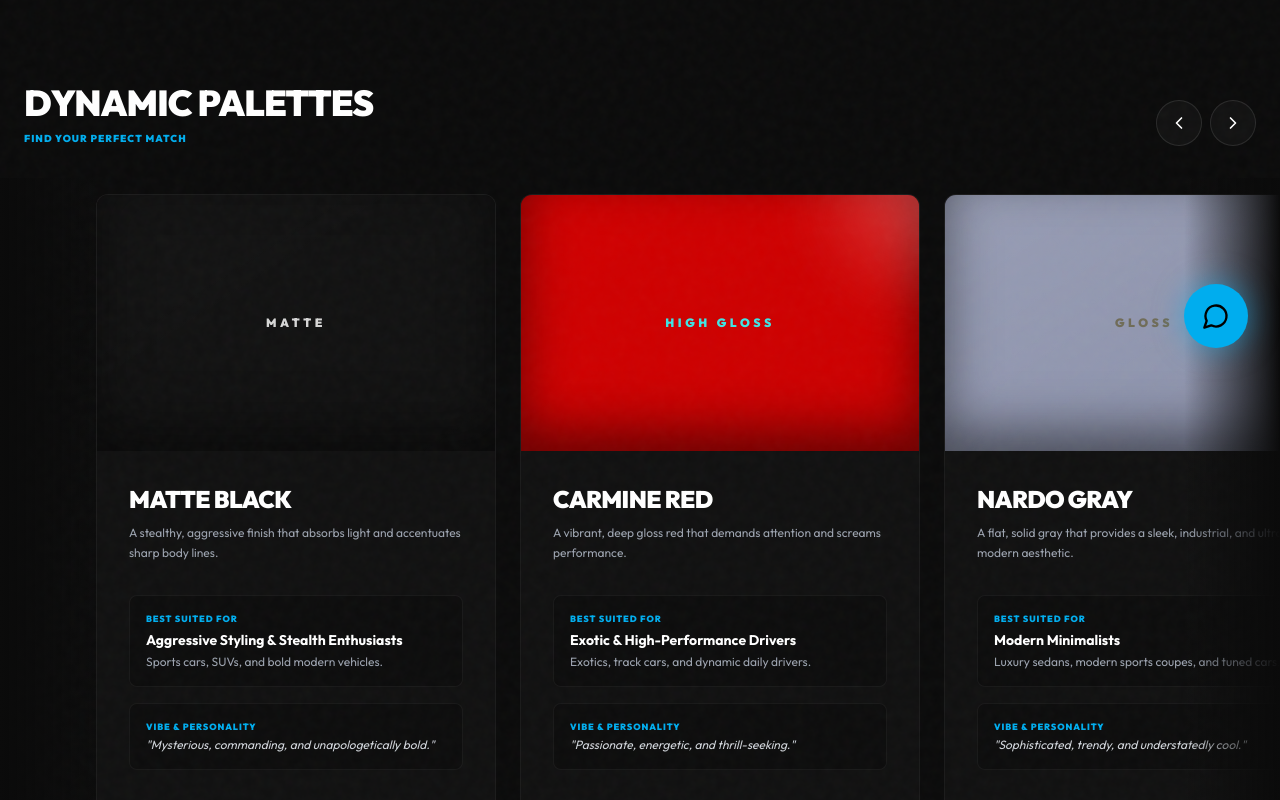
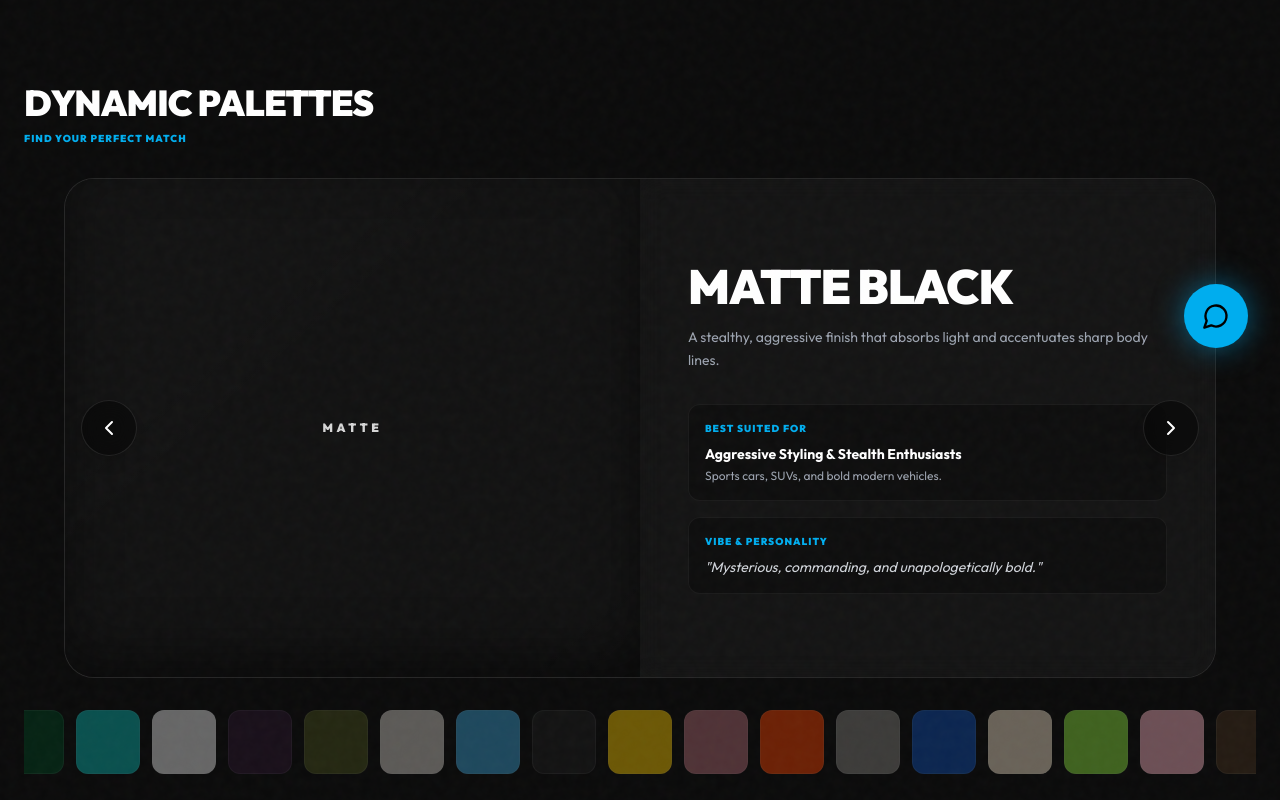
Before and after one commit to aadiraj1/st, a React (Vite) app: page /colour-ppf in a window 1280 px wide. Shown: the part 420-1220 px from the top of the page. Built offline with nearby package versions, Linux system fonts and the light colour scheme.

Commit message:
Describe your changes

```diff
--- a/src/pages/ColourPPF.jsx
+++ b/src/pages/ColourPPF.jsx
@@ -1,5 +1,5 @@
-import React, { useRef } from 'react';
-import { motion, useScroll, useTransform } from 'framer-motion';
+import React, { useRef, useState, useEffect } from 'react';
+import { motion, AnimatePresence, useScroll, useTransform } from 'framer-motion';
 import { Link, useNavigate } from 'react-router-dom';
 import { ChevronLeft, ChevronRight, ShieldCheck, Droplets, Sun, Layers, ArrowRight } from 'lucide-react';
 
@@ -268,16 +268,23 @@ const ColourPPF = () => {
   const scrollRef = useRef(null);
   const navigate = useNavigate();
 
-  const scrollLeft = () => {
-    if (scrollRef.current) {
-      scrollRef.current.scrollBy({ left: -300, behavior: 'smooth' });
-    }
-  };
+  const [activeIndex, setActiveIndex] = useState(0);
+  const [isLoading, setIsLoading] = useState(false);
 
-  const scrollRight = () => {
-    if (scrollRef.current) {
-      scrollRef.current.scrollBy({ left: 300, behavior: 'smooth' });
-    }
+  const navigateToPalette = (newIndex) => {
+    if (isLoading || newIndex === activeIndex) return;
+
+    let safeIndex = newIndex;
+    if (newIndex < 0) safeIndex = colorPalettes.length - 1;
+    if (newIndex >= colorPalettes.length) safeIndex = 0;
+
+    setIsLoading(true);
+
+    // Simulate network delay
+    setTimeout(() => {
+      setActiveIndex(safeIndex);
+      setIsLoading(false);
+    }, 800);
   };
 
   const handleOrder = () => {
@@ -307,111 +314,141 @@ const ColourPPF = () => {
 
       {/* Interactive Palettes */}
       <section className="mb-24 relative">
-        <div className="container mx-auto px-4 md:px-6 mb-8 flex justify-between items-end">
-          <div>
-            <h3 className="text-2xl md:text-4xl font-black uppercase tracking-tight">Dynamic Palettes</h3>
-            <p className="text-accent text-[10px] font-black uppercase tracking-widest mt-2">Find your perfect match</p>
-          </div>
-          <div className="flex gap-2 hidden md:flex">
-            <button onClick={scrollLeft} className="p-3 border border-white/10 hover:border-accent hover:text-accent transition-colors rounded-full bg-secondary/50">
-              <ChevronLeft size={20} />
-            </button>
-            <button onClick={scrollRight} className="p-3 border border-white/10 hover:border-accent hover:text-accent transition-colors rounded-full bg-secondary/50">
-              <ChevronRight size={20} />
-            </button>
-          </div>
+        <div className="container mx-auto px-4 md:px-6 mb-8 text-center md:text-left">
+          <h3 className="text-2xl md:text-4xl font-black uppercase tracking-tight">Dynamic Palettes</h3>
+          <p className="text-accent text-[10px] font-black uppercase tracking-widest mt-2">Find your perfect match</p>
         </div>
 
-        {/* Mobile Swipe Container */}
-        <div className="relative w-full">
-          {/* Fading Edges */}
-          <div className="absolute left-0 top-0 bottom-0 w-8 md:w-24 bg-gradient-to-r from-primary to-transparent z-10 pointer-events-none" />
-          <div className="absolute right-0 top-0 bottom-0 w-8 md:w-24 bg-gradient-to-l from-primary to-transparent z-10 pointer-events-none" />
+        <div className="container mx-auto px-4 md:px-6">
+          {/* Main Viewer Area */}
+          <div
+            className="relative w-full max-w-6xl mx-auto h-[650px] md:h-[500px] rounded-[30px] border border-white/10 bg-secondary/30 overflow-hidden"
+            onTouchStart={(e) => {
+               const touch = e.touches[0];
+               window.touchStartX = touch.clientX;
+            }}
+            onTouchEnd={(e) => {
+               const touch = e.changedTouches[0];
+               const diffX = window.touchStartX - touch.clientX;
+               if (diffX > 50) navigateToPalette(activeIndex + 1);
+               else if (diffX < -50) navigateToPalette(activeIndex - 1);
+            }}
+          >
 
-          <div
-            ref={scrollRef}
-            className="flex overflow-x-auto snap-x snap-mandatory gap-6 px-4 md:px-24 pb-8 pt-4 hide-scrollbar cursor-grab active:cursor-grabbing"
-            style={{ scrollbarWidth: 'none', msOverflowStyle: 'none' }}
-          >
-            {colorPalettes.map((palette, index) => (
-              <div
-                key={palette.id}
-                className="snap-center shrink-0 w-[85vw] md:w-[400px] bg-secondary/30 border border-white/5 rounded-xl overflow-hidden group hover:border-accent/30 transition-all duration-500 relative"
+            {/* The Palettes */}
+            <AnimatePresence mode="wait">
+              <motion.div
+                key={activeIndex}
+                initial={{ opacity: 0, scale: 0.98 }}
+                animate={{ opacity: isLoading ? 0.3 : 1, scale: 1 }}
+                exit={{ opacity: 0, scale: 1.02 }}
+                transition={{ duration: 0.6, ease: [0.16, 1, 0.3, 1] }}
+                className="absolute inset-0 flex flex-col md:flex-row w-full h-full"
               >
-                {/* Skeleton Loading Background */}
-                <div className="absolute inset-0 bg-secondary/50 animate-pulse -z-10 flex flex-col">
-                  <div className="h-48 md:h-64 bg-white/5 w-full"></div>
-                  <div className="p-6 md:p-8 space-y-4 flex-1">
-                    <div className="h-6 bg-white/10 rounded w-1/2"></div>
-                    <div className="h-4 bg-white/5 rounded w-full"></div>
-                    <div className="h-4 bg-white/5 rounded w-5/6"></div>
-                    <div className="h-20 bg-white/5 rounded w-full mt-6"></div>
-                    <div className="h-16 bg-white/5 rounded w-full"></div>
+                {/* Color Area */}
+                <div
+                  className="w-full md:w-1/2 h-[45%] md:h-full relative flex items-center justify-center overflow-hidden"
+                  style={{ backgroundColor: colorPalettes[activeIndex].color }}
+                >
+                  <div className="absolute inset-0 bg-gradient-to-br from-white/20 to-transparent opacity-50 mix-blend-overlay" />
+                  <div className="absolute inset-0 shadow-[inset_0_-20px_50px_rgba(0,0,0,0.5)]" />
+
+                  {colorPalettes[activeIndex].finish.includes('Gloss') && (
+                    <div className="absolute -top-20 -right-20 w-40 h-40 bg-white/20 blur-2xl rounded-full" />
+                  )}
+
+                  <span className="relative z-10 text-white/90 font-black uppercase tracking-[0.3em] text-xs mix-blend-difference">
+                    {colorPalettes[activeIndex].finish}
+                  </span>
+                </div>
+
+                {/* Info Area */}
+                <div className="w-full md:w-1/2 h-[55%] md:h-full p-6 md:p-12 flex flex-col justify-center bg-secondary/50 backdrop-blur-md">
+                  <h4 className="text-3xl md:text-5xl font-black uppercase tracking-tight mb-4 text-white">
+                    {colorPalettes[activeIndex].name}
+                  </h4>
+                  <p className="text-gray-400 text-sm leading-relaxed mb-6 md:mb-8">
+                    {colorPalettes[activeIndex].description}
+                  </p>
+
+                  <div className="space-y-4">
+                    <div className="bg-primary/50 p-4 border border-white/5 rounded-xl">
+                      <p className="text-[10px] font-black uppercase tracking-widest text-accent mb-2">Best Suited For</p>
+                      <p className="text-sm font-bold text-white mb-1">{colorPalettes[activeIndex].bestFor}</p>
+                      <p className="text-xs text-gray-400">{colorPalettes[activeIndex].vehicles}</p>
+                    </div>
+
+                    <div className="bg-primary/50 p-4 border border-white/5 rounded-xl hidden md:block">
+                      <p className="text-[10px] font-black uppercase tracking-widest text-accent mb-2">Vibe & Personality</p>
+                      <p className="text-sm text-gray-300 italic">"{colorPalettes[activeIndex].personality}"</p>
+                    </div>
                   </div>
                 </div>
+              </motion.div>
+            </AnimatePresence>
 
-                {/* Actual Content - Fades in when scrolled into view */}
+            {/* Global Loading Overlay */}
+            <AnimatePresence>
+              {isLoading && (
                 <motion.div
                   initial={{ opacity: 0 }}
-                  whileInView={{ opacity: 1 }}
-                  viewport={{ once: true, margin: "50px" }}
-                  transition={{ duration: 0.4, ease: "easeOut" }}
-                  className="h-full w-full bg-secondary/30"
+                  animate={{ opacity: 1 }}
+                  exit={{ opacity: 0 }}
+                  className="absolute inset-0 z-50 pointer-events-none flex items-center justify-center bg-black/20 backdrop-blur-[2px]"
                 >
-                  {/* Color Display Area */}
-                  <div
-                    className="h-48 md:h-64 w-full relative flex items-center justify-center overflow-hidden"
-                    style={{ backgroundColor: palette.color }}
-                  >
-                    <div className="absolute inset-0 bg-gradient-to-br from-white/20 to-transparent opacity-50 mix-blend-overlay" />
-                    <div className="absolute inset-0 shadow-[inset_0_-20px_50px_rgba(0,0,0,0.5)]" />
-
-                    {/* Subtle reflections */}
-                    {palette.finish.includes('Gloss') && (
-                      <div className="absolute -top-20 -right-20 w-40 h-40 bg-white/20 blur-2xl rounded-full" />
-                    )}
-
-                    <span className="relative z-10 text-white/90 font-black uppercase tracking-[0.3em] text-xs mix-blend-difference">
-                      {palette.finish}
-                    </span>
-                  </div>
-
-                  {/* Info Area */}
-                  <div className="p-6 md:p-8">
-                    <h4 className="text-2xl font-black uppercase tracking-tight mb-2 group-hover:text-accent transition-colors">{palette.name}</h4>
-                    <p className="text-gray-400 text-xs leading-relaxed mb-6 h-12">{palette.description}</p>
-
-                    <div className="space-y-4">
-                      <div className="bg-primary/50 p-4 border border-white/5 rounded-lg">
-                        <p className="text-[9px] font-black uppercase tracking-widest text-accent mb-1">Best Suited For</p>
-                        <p className="text-sm font-bold">{palette.bestFor}</p>
-                        <p className="text-xs text-gray-400 mt-1">{palette.vehicles}</p>
-                      </div>
-
-                      <div className="bg-primary/50 p-4 border border-white/5 rounded-lg">
-                        <p className="text-[9px] font-black uppercase tracking-widest text-accent mb-1">Vibe & Personality</p>
-                        <p className="text-xs text-gray-300 italic">"{palette.personality}"</p>
-                      </div>
-                    </div>
+                  <div className="relative flex flex-col items-center justify-center">
+                    <div className="w-16 h-16 border-4 border-white/10 border-t-accent rounded-full animate-spin shadow-[0_0_30px_rgba(0,174,239,0.5)]" />
+                    <motion.div
+                      initial={{ opacity: 0, y: 10 }}
+                      animate={{ opacity: 1, y: 0 }}
+                      className="absolute -bottom-10 whitespace-nowrap text-[10px] font-black uppercase tracking-widest text-accent bg-black/60 px-4 py-1.5 rounded-full backdrop-blur-md shadow-lg"
+                    >
+                      Loading Assets...
+                    </motion.div>
                   </div>
                 </motion.div>
-              </div>
-            ))}
+              )}
+            </AnimatePresence>
+
+            {/* Navigation Overlays */}
+            <div className="absolute inset-0 z-40 pointer-events-none flex items-center justify-between px-4">
+              <button
+                onClick={() => navigateToPalette(activeIndex - 1)}
+                disabled={isLoading}
+                className="pointer-events-auto w-10 h-10 md:w-14 md:h-14 bg-black/40 hover:bg-accent hover:text-black border border-white/10 rounded-full flex items-center justify-center backdrop-blur-md transition-all disabled:opacity-50 disabled:cursor-not-allowed text-white shadow-lg"
+              >
+                <ChevronLeft size={24} />
+              </button>
+              <button
+                onClick={() => navigateToPalette(activeIndex + 1)}
+                disabled={isLoading}
+                className="pointer-events-auto w-10 h-10 md:w-14 md:h-14 bg-black/40 hover:bg-accent hover:text-black border border-white/10 rounded-full flex items-center justify-center backdrop-blur-md transition-all disabled:opacity-50 disabled:cursor-not-allowed text-white shadow-lg"
+              >
+                <ChevronRight size={24} />
+              </button>
+            </div>
           </div>
 
-          {/* Mobile Scroll Indicator */}
-          <div className="flex justify-center md:hidden mt-4 mb-2">
-            <motion.div
-              animate={{ x: [-5, 5, -5] }}
-              transition={{ repeat: Infinity, duration: 1.5, ease: "easeInOut" }}
-              className="flex items-center gap-2 px-4 py-2 bg-secondary/50 rounded-full border border-white/10 shadow-lg"
-            >
-               <ChevronLeft size={14} className="text-accent" />
-               <span className="text-[10px] text-white font-bold uppercase tracking-widest">
-                 Swipe to explore
-               </span>
-               <ChevronRight size={14} className="text-accent" />
-            </motion.div>
+          {/* Thumbnail strip */}
+          <div className="flex overflow-x-auto gap-3 mt-8 pb-4 hide-scrollbar justify-start md:justify-center cursor-grab active:cursor-grabbing px-4" style={{ scrollbarWidth: 'none', msOverflowStyle: 'none' }}>
+            {colorPalettes.map((palette, idx) => (
+              <button
+                key={palette.id}
+                onClick={() => navigateToPalette(idx)}
+                disabled={isLoading}
+                className={`relative w-14 h-14 md:w-16 md:h-16 rounded-xl border flex-shrink-0 transition-all duration-300 ${
+                  idx === activeIndex
+                    ? 'border-accent scale-110 shadow-[0_0_20px_rgba(0,174,239,0.4)] z-10'
+                    : 'border-white/10 hover:border-white/30 opacity-40 hover:opacity-100'
+                }`}
+                style={{ backgroundColor: palette.color }}
+                title={palette.name}
+              >
+                {idx === activeIndex && (
+                  <div className="absolute inset-0 border-2 border-accent rounded-xl animate-pulse" />
+                )}
+              </button>
+            ))}
           </div>
         </div>
       </section>
```
